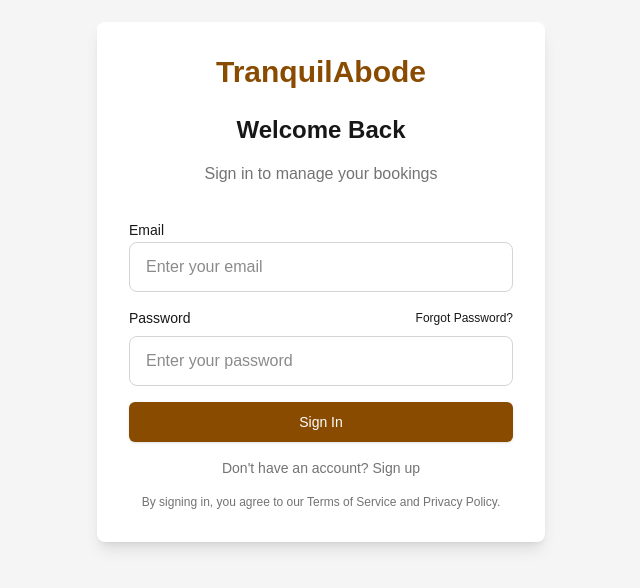
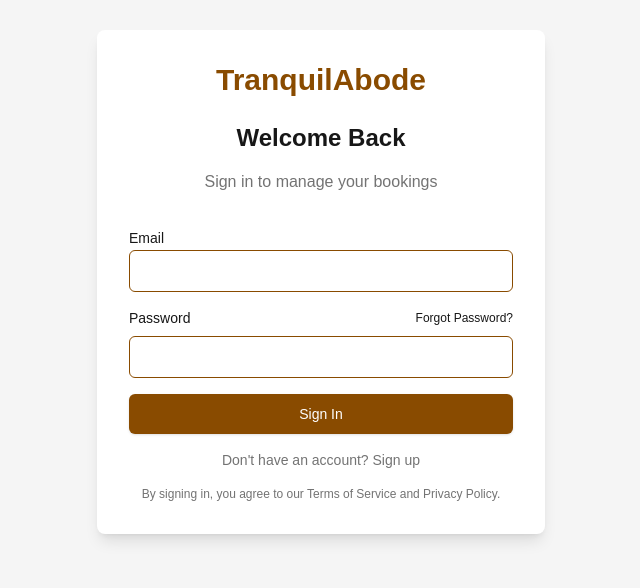
Before and after one commit to ryanzam/tranquil-abode, a Next.js app: page /auth/login in a window 1280 px wide. Shown: the part 118-706 px from the top of the page, without its empty margins (319-959 px from the left). Built offline with nearby package versions, Linux system fonts and the light colour scheme.

Commit message:
implement user login and signup

```diff
--- a/app/auth/login/page.tsx
+++ b/app/auth/login/page.tsx
@@ -1,7 +1,54 @@
+"use client"
+
+import { useAuth } from '@/app/contexts/AuthProvider'
+import { zodResolver } from '@hookform/resolvers/zod'
 import Link from 'next/link'
-import React from 'react'
+import { redirect, useRouter } from 'next/navigation'
+import React, { useEffect } from 'react'
+import { useForm } from 'react-hook-form'
+import { toast } from 'sonner'
+import * as z from 'zod'
+
+const loginSchema = z.object({
+  email: z.string().email({ message: 'Invalid email address' }),
+  password: z.string().min(8, { message: 'Password must be at least 8 characters long' }),
+})
+
+type LoginFormValues = z.infer<typeof loginSchema>
 
 const LoginPage = () => {
+
+  const { signInWithPassword, loading: authLoading, user } = useAuth()
+  const router = useRouter()
+
+  const { handleSubmit, register, formState: { errors } } = useForm<LoginFormValues>({
+    resolver: zodResolver(loginSchema),
+    defaultValues: {
+      email: '',
+      password: '',
+    },
+  })
+
+  useEffect(() => {
+    if (user) {
+      router.push('/')
+    }
+  }, [user, router])
+
+  const onSubmit = async (data: LoginFormValues) => {
+    const { error } = await signInWithPassword({
+      email: data.email,
+      password: data.password,
+    });
+
+    if (error) {
+      toast.error(error.message || "Failed to sign in. Please check your credentials.");
+    } else {
+      toast.success("Signed in successfully!");
+      redirect("/admin");
+    }
+  };
+
   return (
     <div className="min-h-screen flex items-center justify-center px-4 py-12 bg-neutral-100">
       <div className="w-full max-w-md">
@@ -16,18 +63,19 @@ const LoginPage = () => {
             </p>
           </div>
 
-          <form className="space-y-4">
+          <form className="space-y-4" onSubmit={handleSubmit(onSubmit)}>
             <div className="space-y-2">
               <label htmlFor="email" className="text-sm font-medium">
                 Email
               </label>
               <input
-                id="email"
-                type="email"
-                placeholder="Enter your email"
-                className="w-full py-3 px-4 border border-neutral-300 rounded-lg focus:outline-none"
-                required
+                className='border rounded-md p-2 w-full border-yellow-800'
+                {...register('email', { required: true })}
+                type="text"
               />
+              {errors.email && (
+                <p role="alert" className='text-red-500 text-xs font-bold'>Email is required</p>
+              )}
             </div>
 
             <div className="space-y-2">
@@ -40,16 +88,17 @@ const LoginPage = () => {
                 </Link>
               </div>
               <input
-                id="password"
+                className='border rounded-md p-2 w-full border-yellow-800'
+                {...register('password', { required: true })}
                 type="password"
-                placeholder="Enter your password"
-                className="w-full py-3 px-4 border border-neutral-300 rounded-lg focus:outline-none"
-                required
               />
+              {errors.password && (
+                <p role="alert" className='text-red-500 text-xs font-bold'>Password is required</p>
+              )}
             </div>
 
-            <button type="submit" className="w-full btn-primary hover:bth-primary/90">
-              Sign In
+            <button type="submit" className="w-full btn-primary hover:bth-primary/90 cursor-pointer">
+              {authLoading ? 'Signing In...' : 'Sign In'}
             </button>
           </form>
 
--- a/app/auth/register/page.tsx
+++ b/app/auth/register/page.tsx
@@ -45,7 +45,7 @@ const RegisterPage = () => {
 
     useEffect(() => {
         if (user) {
-            redirect('/dashboard');
+            redirect('/admin');
         }
     }, [user, redirect]);
 
@@ -67,6 +67,7 @@ const RegisterPage = () => {
             toast.success(newUser.identities && newUser.identities.length > 0 && newUser.identities[0].identity_data?.email_verified === false
                 ? "Account created! Please check your email to verify your account."
                 : "Account created successfully!");
+                redirect("/auth/login");
         }
     };
 
```
